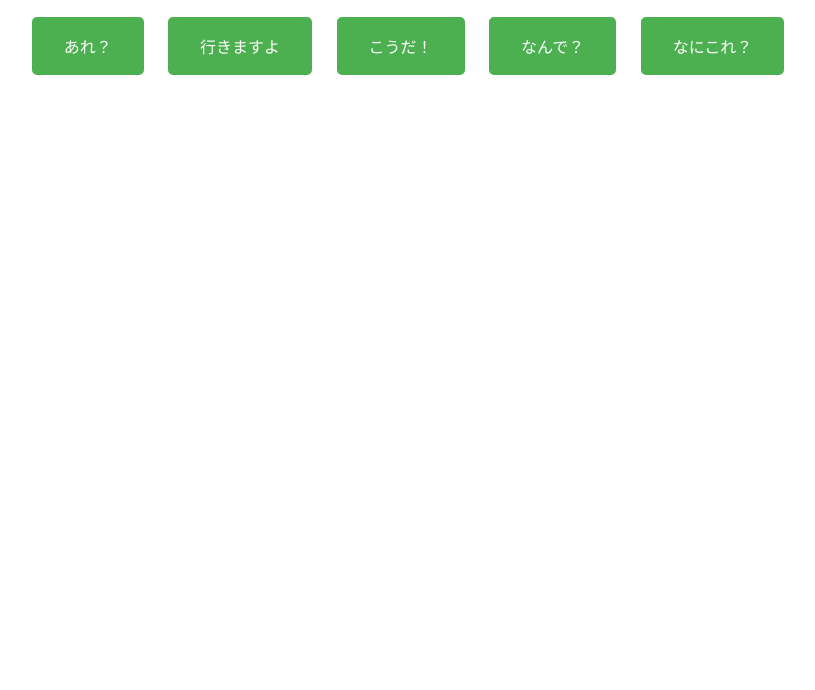
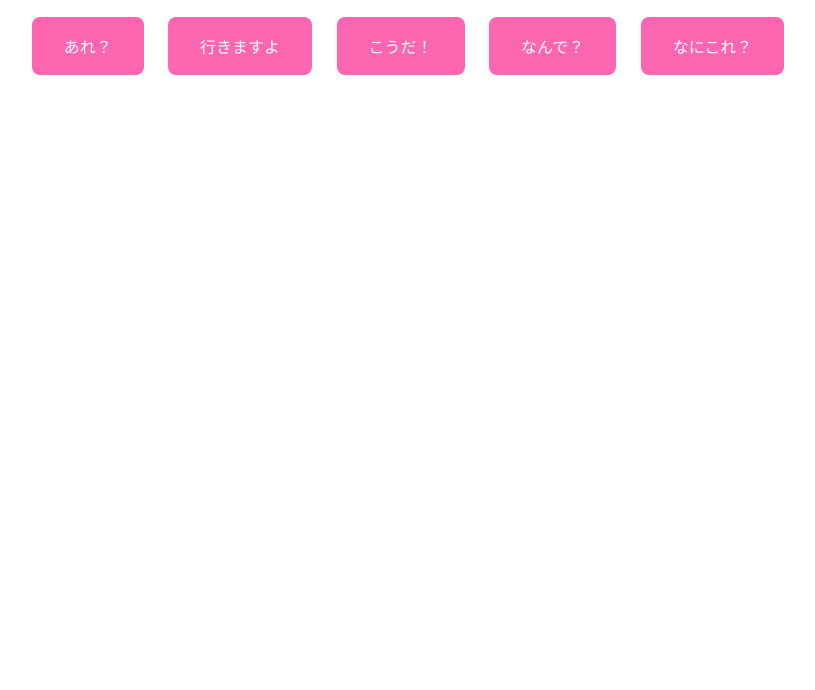
Before and after one commit to nikonamayu/maria, a plain HTML site: page index.html in a window 1280 px wide. Shown: the part 110-800 px from the top of the page, without its empty margins (232-1047 px from the left). Drawn offline with Linux system fonts and the light colour scheme.

Commit message:
Add files via upload

```diff
--- a/index.html
+++ b/index.html
@@ -15,13 +15,14 @@
             padding: 15px 30px;
             font-size: 16px;
             cursor: pointer;
-            border: 2px solid #4CAF50;
-            border-radius: 5px;
-            background-color: #4CAF50;
+            border: 2px solid #ff66b2; /* ピンク色のボーダー */
+            border-radius: 8px; /* 角を丸くする */
+            background-color: #ff66b2; /* ピンク色 */
             color: white;
+            transition: background-color 0.3s; /* 背景色の変化にアニメーション */
         }
         button:hover {
-            background-color: #45a049;
+            background-color: #ff3385; /* ホバー時に少し濃いピンク */
         }
     </style>
 </head>
```
